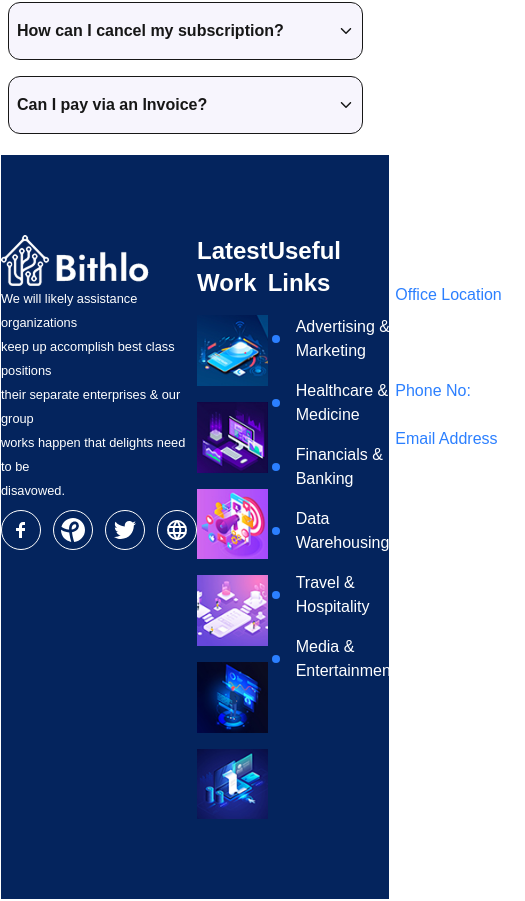
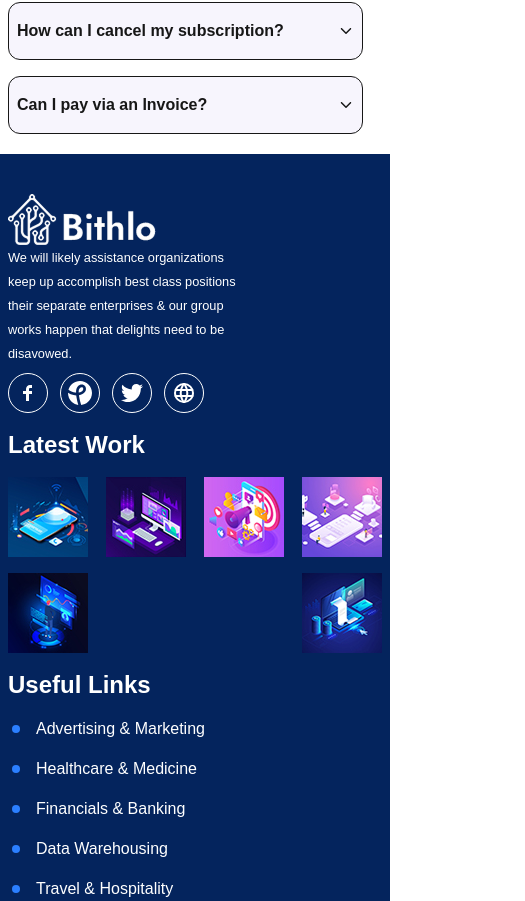
Before and after one commit to AnasAhmedFND/Bighlo, a Next.js app: page / in a window 390 px wide. Shown: the part 9510-10411 px from the top of the page, 525 px wide, since content can reach past the window. Built offline with nearby package versions, Linux system fonts and the light colour scheme; no server answers.

Commit message:
footer section responsive done

```diff
--- a/src/Compunents/Footer.jsx
+++ b/src/Compunents/Footer.jsx
@@ -7,8 +7,8 @@ import { GoDotFill } from "react-icons/go";
 const Footer = () => {
   return (
     <section>
-      <div className="border py-20 bg-[#04245D] text-white  ">
-        <div className="container mx-auto flex justify-between">
+      <div className=" md:py-20 py-10 bg-[#04245D] text-white  ">
+        <div className="container mx-auto md:flex md:justify-between md:px-0  px-2 ">
         {/* one */}
         <div className="">
           <img src="/home/footer/logo-ff.png" alt="logo" />
@@ -36,7 +36,7 @@ const Footer = () => {
         </div>
 
         {/* two */}
-        <div className=" w-[22%] ">
+        <div className=" md:w-[22%] md:mt-0 mt-4  ">
           <h3  className='font-bold text-2xl '>Latest Work</h3>
           <div className="flex flex-wrap justify-between gap-4 mt-4">
             <img src="/home/footer/list2 (1).png" alt="version_logo_ai" />
@@ -50,7 +50,7 @@ const Footer = () => {
         </div>
 
         {/* three */}
-        <div className="">
+        <div className=" md:mt-0 mt-4 ">
           <h3  className='font-bold text-2xl '>Useful Links</h3>
           <p className='mt-4 flex items-center gap-1 '><span className=' text-blue-500 pr-2'><GoDotFill /></span> Advertising & Marketing</p>
           <p className='mt-4 flex items-center gap-1 '><span className=' text-blue-500 pr-2'><GoDotFill /></span> Healthcare & Medicine</p>
@@ -61,7 +61,7 @@ const Footer = () => {
         </div>
 
         {/* four */}
-        <div className="">
+        <div className=" md:mt-0 mt-4 ">
           <h3 className='font-bold text-2xl '>Contact Us</h3>
           <h4 className='text-blue-500 mt-4'>Office Location</h4>
           <p>124, Queens walk 2nd cross Denmark</p>
```
